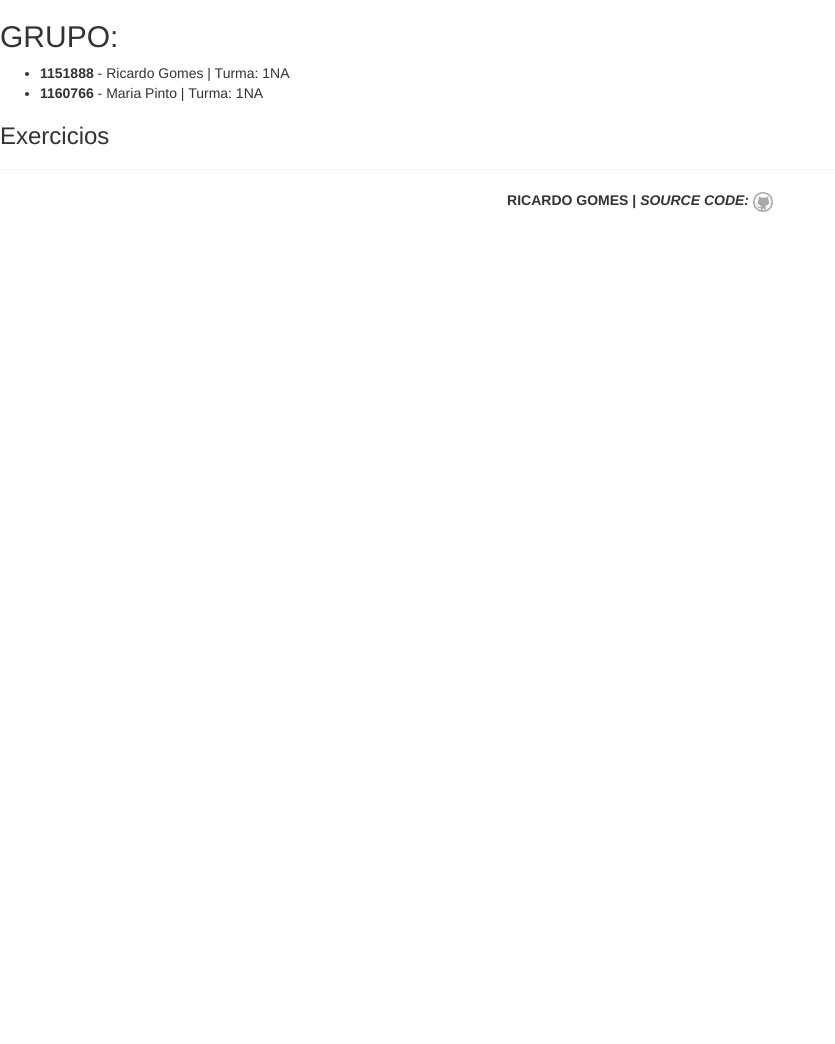
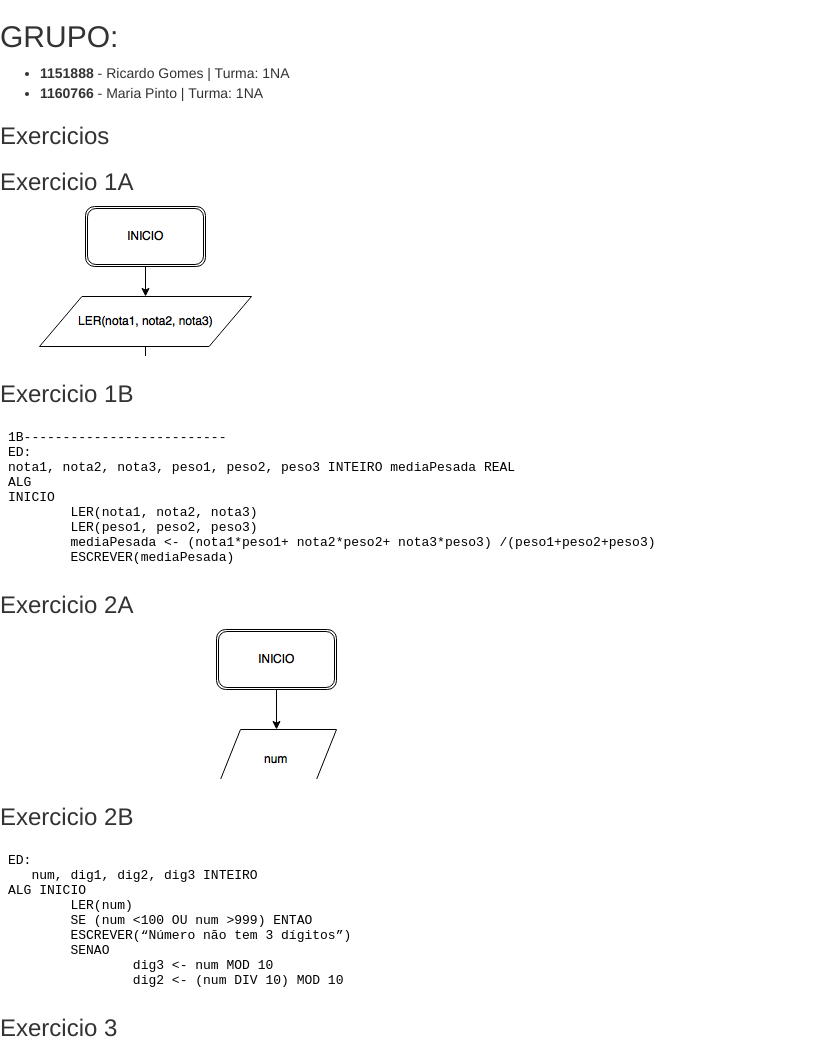
Before and after one commit to falconetpt/falconetpt.github.io, a plain HTML site: page isep/aprog/index.html in a window 1280 px wide. Shown: the top 1044 px of the page, without its empty margins (0-835 px from the left). Before the commit the page ends 800 px from the top, so only its background shows below. Drawn offline with nearby package versions, Linux system fonts and the light colour scheme; files that its build step writes are made by us from their sources.

Commit message:
Update index.html

```diff
--- a/isep/aprog/index.html
+++ b/isep/aprog/index.html
@@ -21,7 +21,7 @@
         </ul>
         <div id="exercises">
             <h3>Exercicios</h3>
-            <div class="accordion">
+            <div id="accordion">
                 <!-- JS RENDER ENGINE ACTS HERE -->
             </div>
         </div>
```
